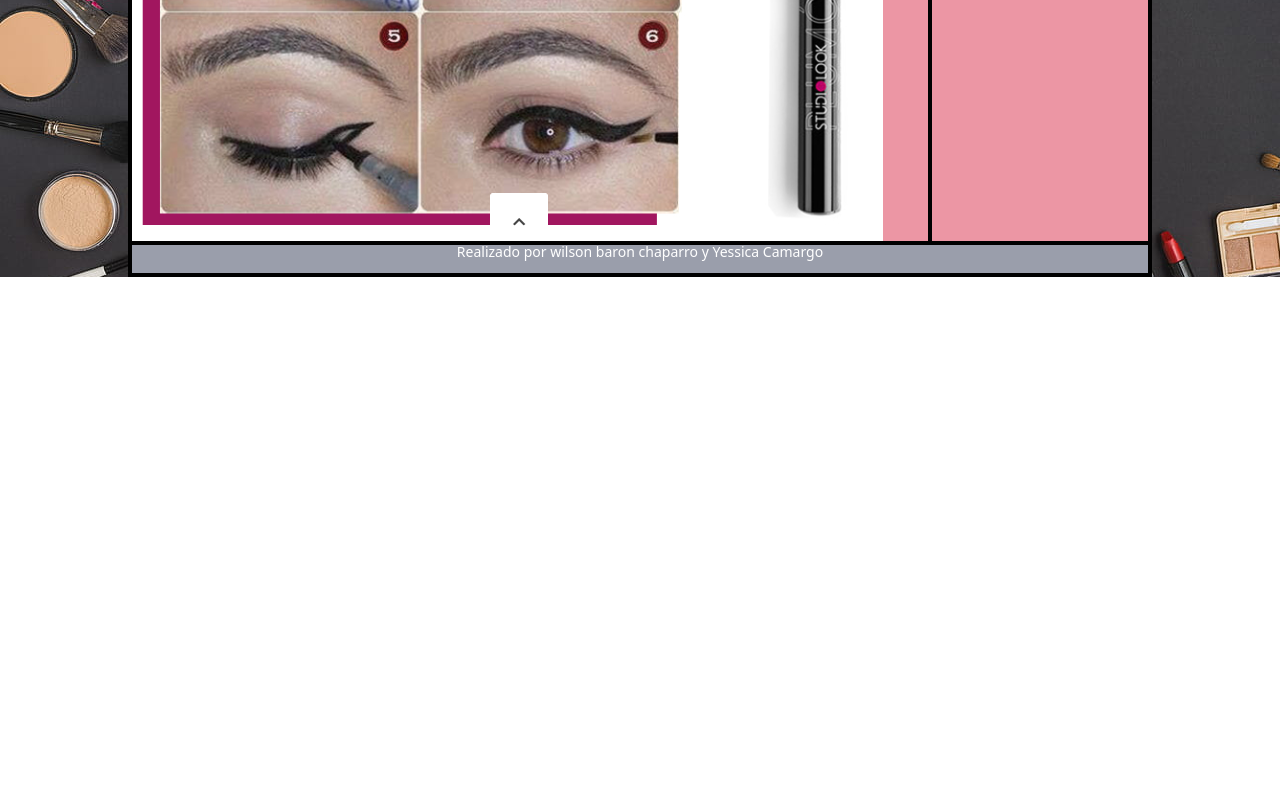
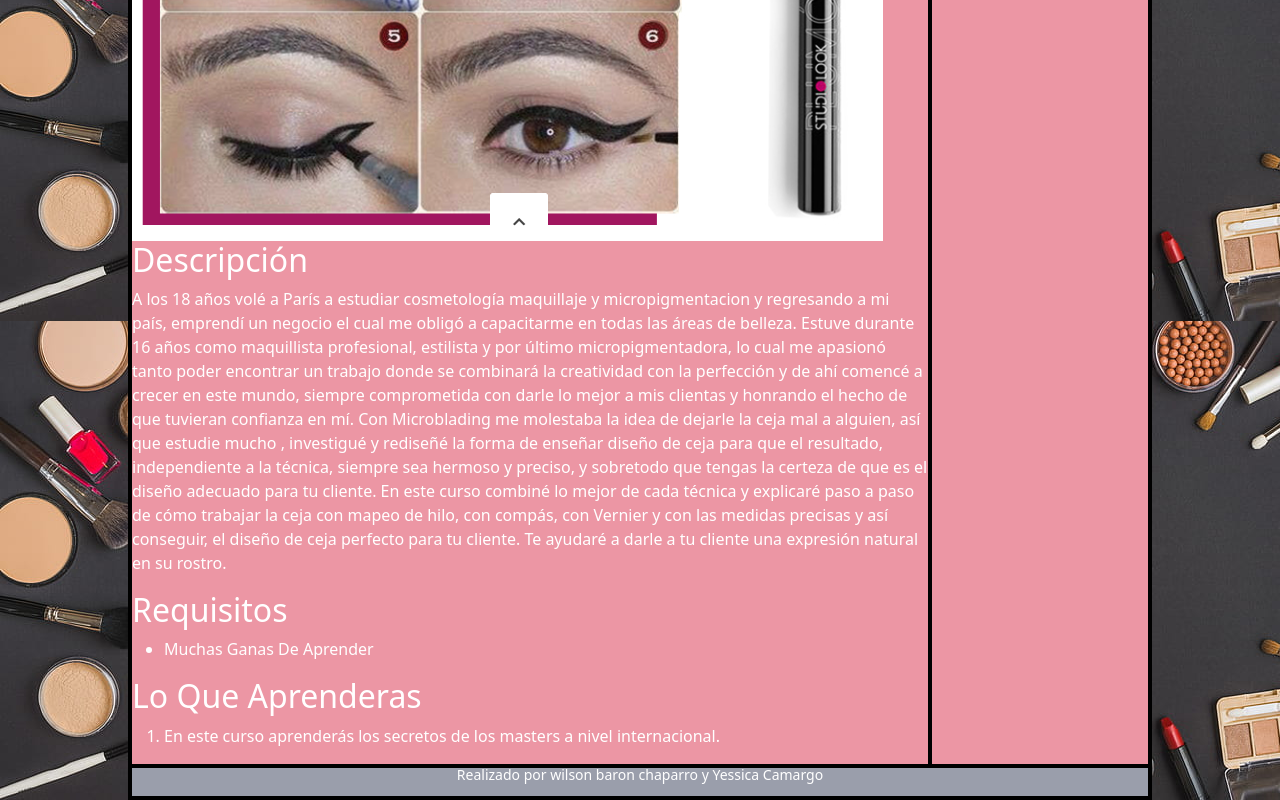
Before and after one commit to wilsonbaronchaparro/bit05bootstrap, a plain HTML site: page src/curso y contacto.html in a window 1280 px wide. Shown: the part 3081-3881 px from the top of the page. Before the commit the page ends 3358 px from the top, so only its background shows below. Drawn offline with nearby package versions, Linux system fonts and the light colour scheme.

Commit message:
agregando textos

```diff
--- a/src/curso y contacto.html
+++ b/src/curso y contacto.html
@@ -72,6 +72,16 @@
    <hr>
     <h2 class="titulo">Curso De Deliniado</h2>
       <img src="./imagenes/arreglar deliniado.PNG" alt="curso de deliniado">
+      <h2>Descripción</h2>
+      <p>A los 18 años volé a París a estudiar cosmetología maquillaje y micropigmentacion y regresando a mi país, emprendí un negocio el cual me obligó a capacitarme en todas las áreas de belleza. Estuve durante 16 años como maquillista profesional, estilista y por último micropigmentadora, lo cual me apasionó tanto poder encontrar un trabajo donde se combinará la creatividad con la perfección y de ahí comencé a crecer en este mundo, siempre comprometida con darle lo mejor a mis clientas y honrando el hecho de que tuvieran confianza en mí. Con Microblading me molestaba la idea de dejarle la ceja mal a alguien, así que estudie mucho , investigué y rediseñé la forma de enseñar diseño de ceja para que el resultado, independiente a la técnica, siempre sea hermoso y preciso, y sobretodo que tengas la certeza de que es el diseño adecuado para tu cliente. En este curso combiné lo mejor de cada técnica y explicaré paso a paso de cómo trabajar la ceja con mapeo de hilo, con compás, con Vernier y con las medidas precisas y así conseguir, el diseño de ceja perfecto para tu cliente. Te ayudaré a darle a tu cliente una expresión natural en su rostro.</p>
+      <h2>Requisitos</h2>
+      <ul>
+         <li>Muchas Ganas De Aprender</li>
+      </ul>
+      <h2>Lo Que Aprenderas</h2>
+      <ol>
+         <li>En este curso aprenderás los secretos de los masters a nivel internacional.</li>
+      </ol>
    </main>
    <aside>
     <h2>Contacto</h2>
```
